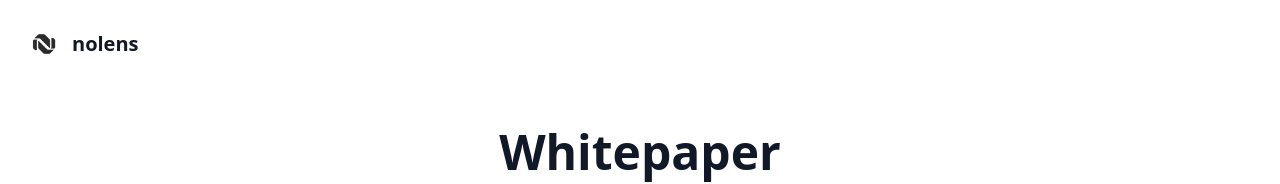
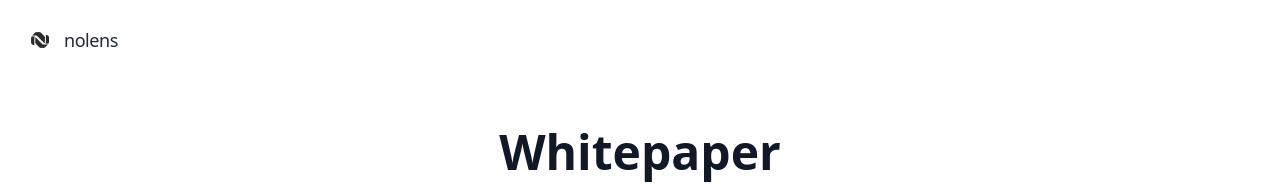
Before and after one commit to nolensprotocol/nolens, a Next.js app: page /docs in a window 1280 px wide. Shown: the top 184 px of the page. Built offline with nearby package versions, Linux system fonts and the light colour scheme.

Commit message:
Update docs.js

```diff
--- a/pages/docs.js
+++ b/pages/docs.js
@@ -12,15 +12,15 @@ export default function Docs() {
 
       {/* Matching Interactive Logo */}
       <div className="absolute top-6 left-6 z-50">
-        <Link href="/" className="flex items-center space-x-2">
+        <Link href="/" className="flex items-center space-x-2 group">
           <Image
             src="/nolens_icon.png"
             alt="Nolens Logo"
-            width={40}
-            height={40}
-            className="transition-transform hover:scale-105"
+            width={32}
+            height={32}
+            className="transition-transform group-hover:scale-105"
           />
-          <span className="text-xl font-semibold text-gray-900 hover:text-black transition-colors">
+          <span className="text-lg font-medium text-gray-800 group-hover:text-black tracking-tight">
             nolens
           </span>
         </Link>
```
